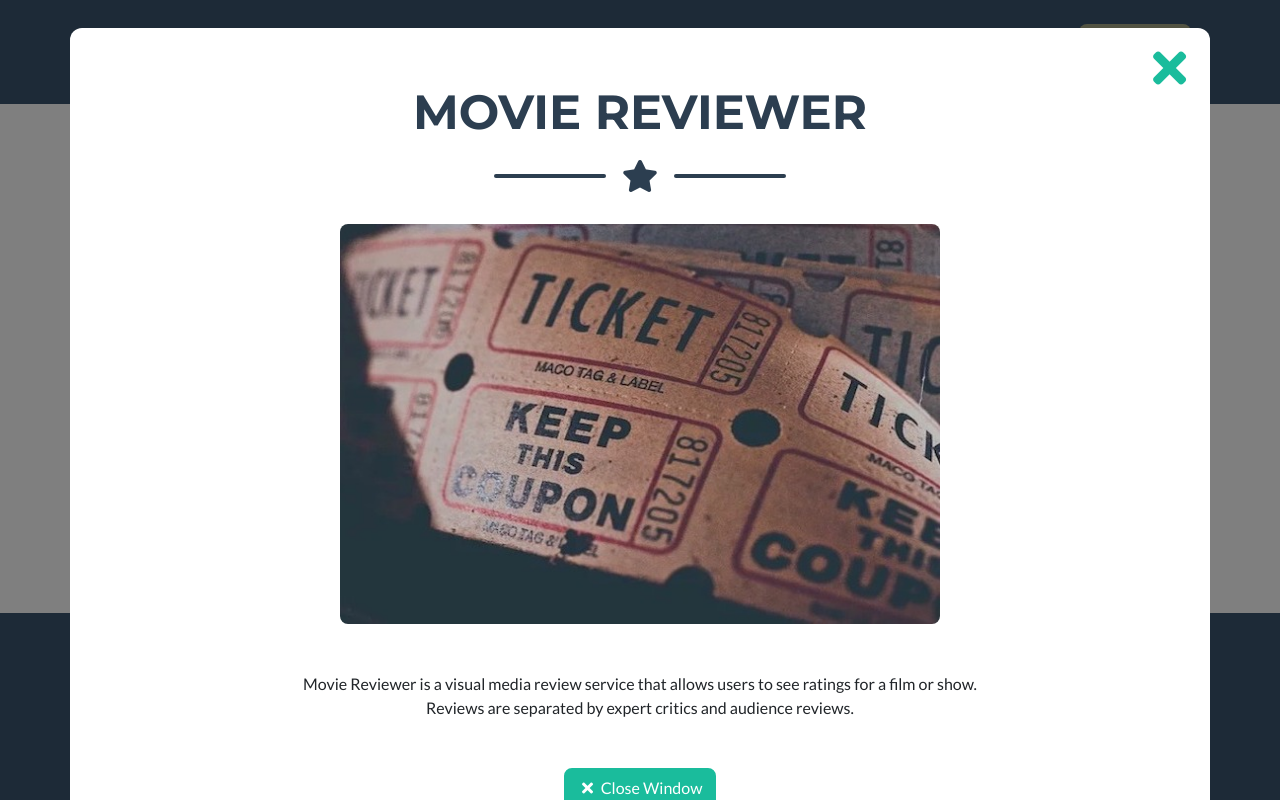
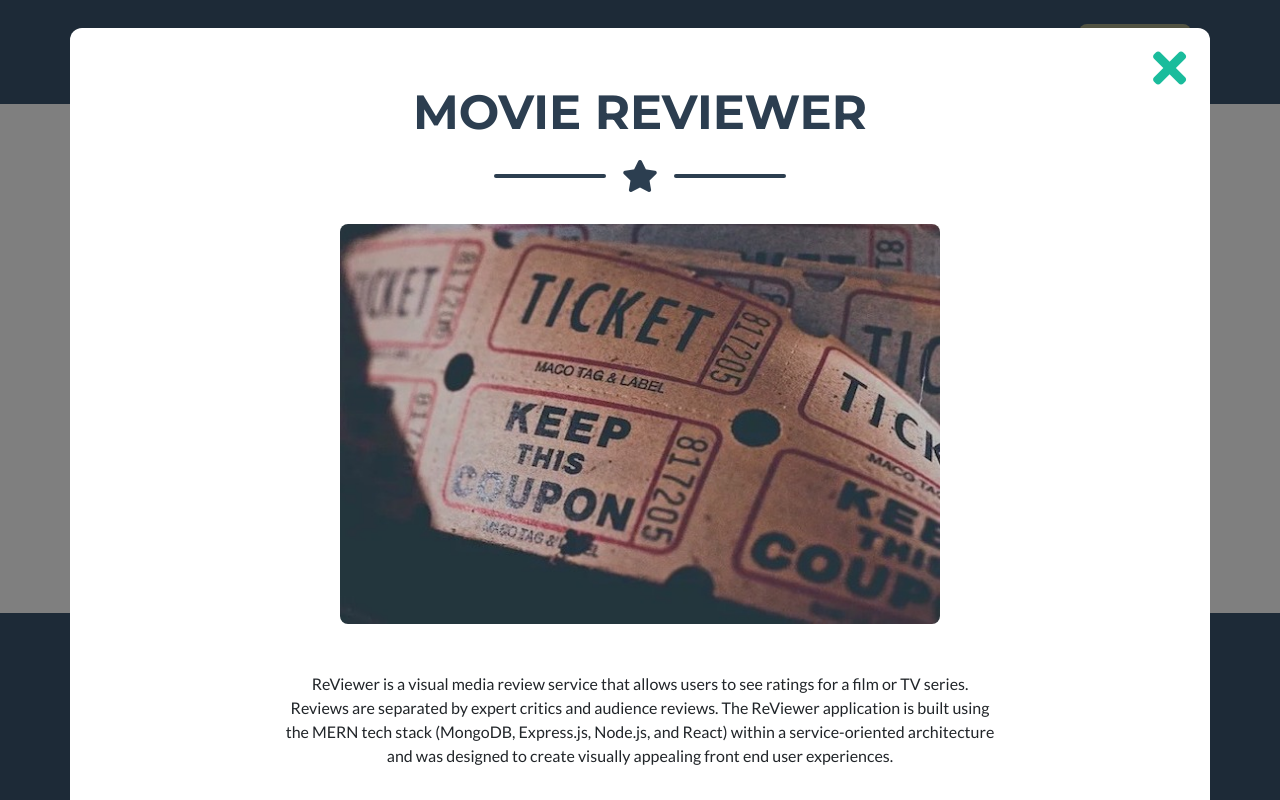
Before and after one commit to jonyang221/portfolio, a website with bundled scripts: page index.html in a window 1280 px wide. Both pictures are taken after a click on the element 259 px from the left and 1112 px from the top of the page. Shown: the part 712-1512 px from the top of the page. Built offline with nearby package versions, Linux system fonts and the light colour scheme.

Commit message:
Updated ReViewer.

```diff
--- a/index.html
+++ b/index.html
@@ -350,7 +350,7 @@
                 <!-- Portfolio Modal - Image -->
                 <img class="img-fluid rounded mb-5" src="img/portfolio/cinema.jpg" alt="">
                 <!-- Portfolio Modal - Text -->
-                <p class="mb-5">Movie Reviewer is a visual media review service that allows users to see ratings for a film or show.  Reviews are separated by expert critics and audience reviews.  </p>
+                <p class="mb-5">ReViewer is a visual media review service that allows users to see ratings for a film or TV series.  Reviews are separated by expert critics and audience reviews.  The ReViewer application is built using the MERN tech stack (MongoDB, Express.js, Node.js, and React) within a service-oriented architecture and was designed to create visually appealing front end user experiences.  </p>
                 <button class="btn btn-primary" href="#" data-dismiss="modal">
                   <i class="fas fa-times fa-fw"></i>
                   Close Window
```
